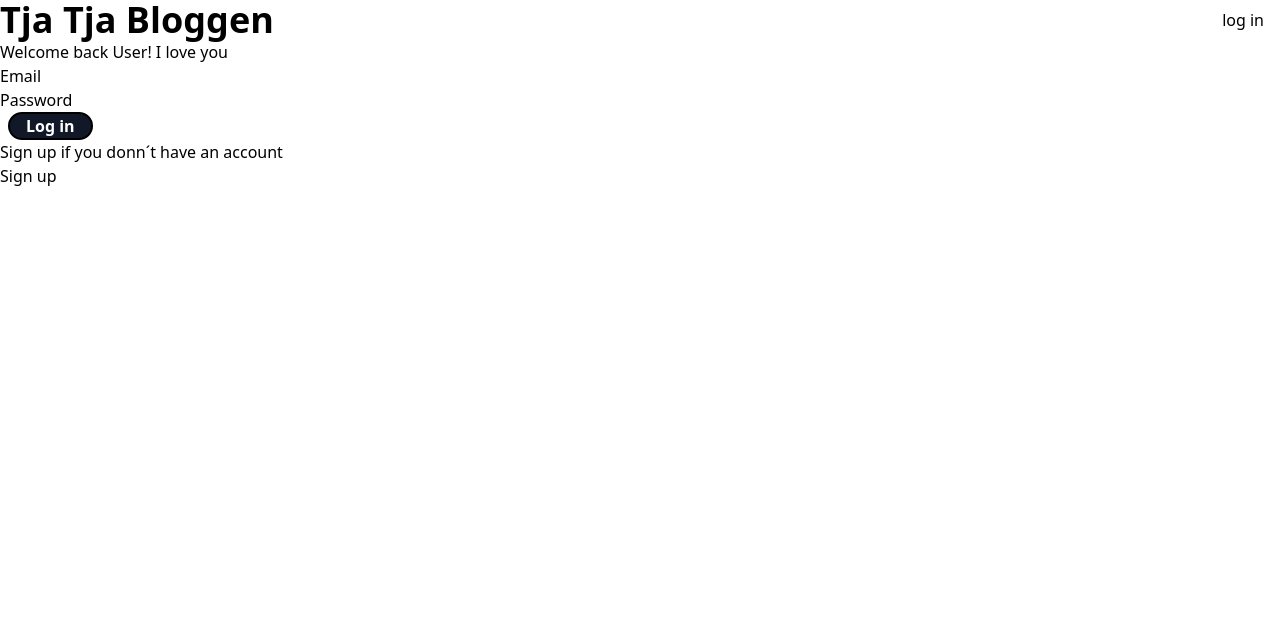
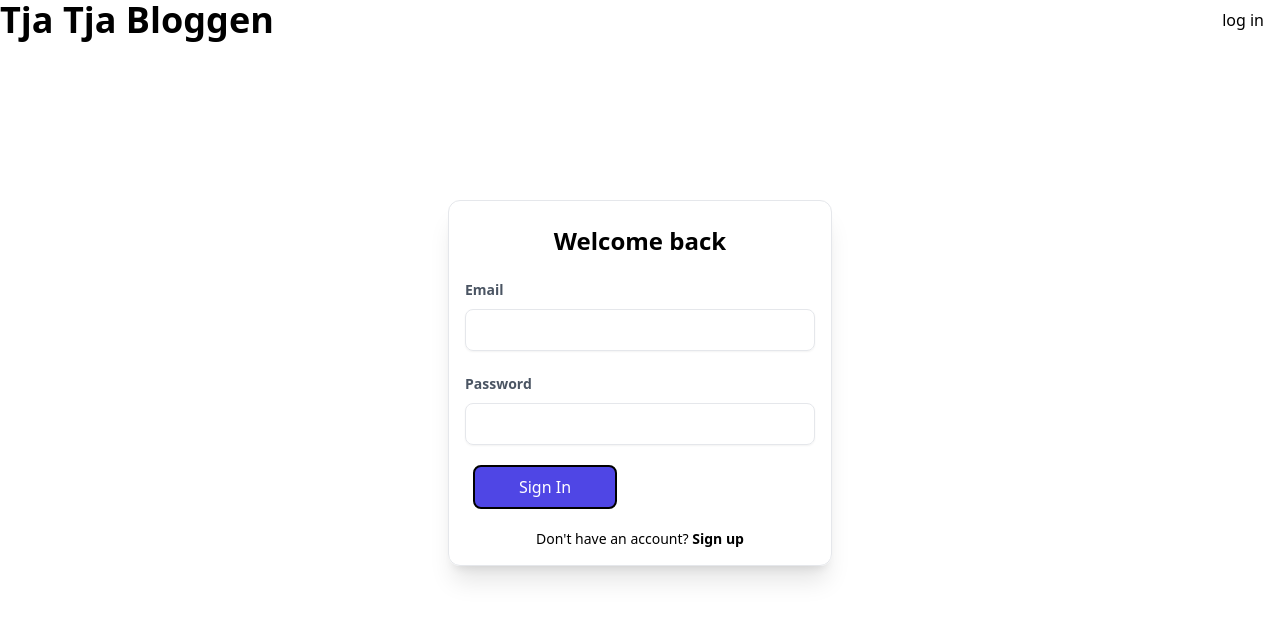
Before and after one commit to johannabra/testing-blog, a React (Vite) app: page /login in a window 1280 px wide. Shown: the top 620 px of the page. Built offline with nearby package versions, Linux system fonts and the light colour scheme; no server answers.

Commit message:
nice log in

```diff
--- a/src/components/LoginComponent.jsx
+++ b/src/components/LoginComponent.jsx
@@ -19,46 +19,73 @@ const LoginComponent = () => {
   };
 
   return (
-    <section>
+    <div>
       {userLoggedIn && <Navigate to={"/home"} replace={true} />}
+
+      <main className="mt-40 w-full flex self-center place-content-center place-items-center">
+        <div className="w-96 space-y-5 p-4 shadow-xl border rounded-xl">
+          <div className="text-center">
+            <div className="mt-2">
+              <h3 className="text-xl font-semibold sm:text-2xl">
+                Welcome back
+              </h3>
+            </div>
+          </div>
+          <form onSubmit={onSubmit} className="space-y-5">
             <div>
-        <h3>Welcome back User! I love you </h3>
-      </div>
-      <form onSubmit={onSubmit}>
-        <div>
-          <label>Email</label>
+              <label className="text-sm text-gray-600 font-bold">Email</label>
               <input
                 type="email"
                 autoComplete="email"
                 required
                 value={email}
-            onChange={(event) => {
-              setEmail(event.target.value);
+                onChange={(e) => {
+                  setEmail(e.target.value);
                 }}
+                className="w-full mt-2 px-3 py-2 text-gray-500 bg-transparent outline-none border focus:border-indigo-600 shadow-sm rounded-lg transition duration-300"
               />
             </div>
+
             <div>
-          <label>Password</label>
+              <label className="text-sm text-gray-600 font-bold">
+                Password
+              </label>
               <input
                 type="password"
                 autoComplete="current-password"
                 required
                 value={password}
-            onChange={(event) => {
-              setPassword(event.target.value);
+                onChange={(e) => {
+                  setPassword(e.target.value);
                 }}
+                className="w-full mt-2 px-3 py-2 text-gray-500 bg-transparent outline-none border focus:border-indigo-600 shadow-sm rounded-lg transition duration-300"
               />
             </div>
-        {errorMessage && <span>{errorMessage}</span>}
-        <button type="submit" disabled={isSigningIn}>
-          {isSigningIn ? "Signing in.." : "Log in"}
+
+            {errorMessage && (
+              <span className="text-red-600 font-bold">{errorMessage}</span>
+            )}
+
+            <button
+              type="submit"
+              disabled={isSigningIn}
+              className={`w-full px-4 py-2 text-white font-medium rounded-lg ${
+                isSigningIn
+                  ? "bg-gray-300 cursor-not-allowed"
+                  : "bg-indigo-600 hover:bg-indigo-700 hover:shadow-xl transition duration-300"
+              }`}>
+              {isSigningIn ? "Signing In..." : "Sign In"}
             </button>
           </form>
-      <div>
-        <p>Sign up if you donn´t have an account</p>
-        <Link to={"/register"}>Sign up</Link>
+          <p className="text-center text-sm">
+            Don't have an account?{" "}
+            <Link to={"/register"} className="hover:underline font-bold">
+              Sign up
+            </Link>
+          </p>
         </div>
-    </section>
+      </main>
+    </div>
   );
 };
 
--- a/src/components/RegisterComponent.jsx
+++ b/src/components/RegisterComponent.jsx
@@ -20,60 +20,93 @@ const RegisterComponent = () => {
   };
 
   return (
-    <section>
+    <>
       {userLoggedIn && <Navigate to={"/home"} replace={true} />}
+
+      <main className="w-full mt-40 flex self-center place-content-center place-items-center">
+        <div className="w-96 space-y-5 p-4 shadow-xl border rounded-xl">
+          <div className="text-center mb-6">
+            <div className="mt-2">
+              <h3 className="text-xl font-semibold sm:text-2xl">
+                Create a new account
+              </h3>
+            </div>
+          </div>
+          <form onSubmit={onSubmit} className="space-y-4">
             <div>
-        <h3>Welcome CreateUser</h3>
-        <form onSubmit={onSubmit}>
-          <div>
-            <label>Email</label>
+              <label className="text-sm text-gray-600 font-bold">Email</label>
               <input
                 type="email"
                 autoComplete="email"
                 required
                 value={email}
-              onChange={(event) => {
-                setEmail(event.target.value);
+                onChange={(e) => {
+                  setEmail(e.target.value);
                 }}
+                className="w-full mt-2 px-3 py-2 text-gray-500 bg-transparent outline-none border focus:indigo-600 shadow-sm rounded-lg transition duration-300"
               />
             </div>
+
             <div>
-            <label>Password</label>
+              <label className="text-sm text-gray-600 font-bold">
+                Password
+              </label>
               <input
                 disabled={isRegistering}
                 type="password"
                 autoComplete="new-password"
                 required
                 value={password}
-              onChange={(event) => {
-                setPassword(event.target.value);
+                onChange={(e) => {
+                  setPassword(e.target.value);
                 }}
+                className="w-full mt-2 px-3 py-2 text-gray-500 bg-transparent outline-none border focus:border-indigo-600 shadow-sm rounded-lg transition duration-300"
               />
             </div>
+
             <div>
-            <label>Confirm password</label>
+              <label className="text-sm text-gray-600 font-bold">
+                Confirm Password
+              </label>
               <input
                 disabled={isRegistering}
                 type="password"
                 autoComplete="off"
                 required
                 value={confirmPassword}
-              onChange={(event) => {
-                setConfirmPassword(event.target.value);
+                onChange={(e) => {
+                  setConfirmPassword(e.target.value);
                 }}
+                className="w-full mt-2 px-3 py-2 text-gray-500 bg-transparent outline-none border focus:border-indigo-600 shadow-sm rounded-lg transition duration-300"
               />
             </div>
-          {errorMessage && <span>{errorMessage}</span>}
-          <button type="submit" disabled={isRegistering}>
-            {isRegistering ? "Registering.." : "Sign up"}
+
+            {errorMessage && (
+              <span className="text-red-600 font-bold">{errorMessage}</span>
+            )}
+
+            <button
+              type="submit"
+              disabled={isRegistering}
+              className={`w-full px-4 py-2 text-white font-medium rounded-lg ${
+                isRegistering
+                  ? "bg-gray-200 cursor-not-allowed"
+                  : "bg-indigo-600 hover:bg-indigo-900 hover:shadow-xl transition duration-300"
+              }`}>
+              {isRegistering ? "Signing Up..." : "Sign Up"}
             </button>
+            <div className="text-sm text-center">
+              Already have an account? {"   "}
+              <Link
+                to={"/login"}
+                className="text-center text-sm hover:underline font-bold">
+                Continue
+              </Link>
+            </div>
           </form>
-        <div>
-          <p>Already have an account?</p>
-          <Link to={"/login"}>Continue to Login</Link>
         </div>
-      </div>
-    </section>
+      </main>
+    </>
   );
 };
 
```
Lines whose indentation alone changed are shown as unchanged.
